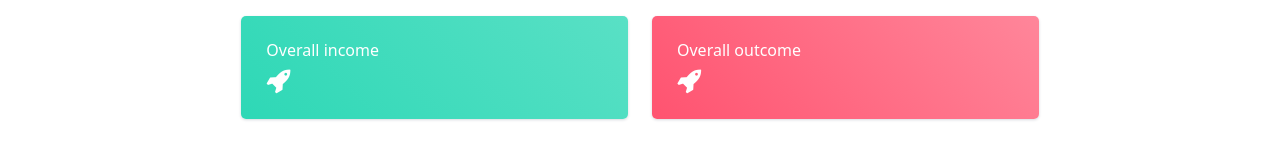
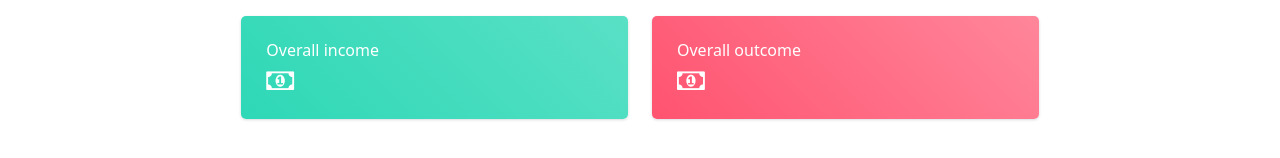
Before and after one commit to AymanMak1/Family-Budget-Client, an Angular app: page / in a window 1280 px wide. Shown: the part 273-431 px from the top of the page. Built offline with nearby package versions, Linux system fonts and the light colour scheme; no server answers.

Commit message:
Minor Style Change

```diff
--- a/src/app/components/main/main.component.html
+++ b/src/app/components/main/main.component.html
@@ -13,8 +13,11 @@
         <div class="col-md-4 col-xl-6">
             <div class="card bg-c-green order-card">
                 <div class="card-block">
-                    <h6 class="m-b-20">Overall income</h6>
-                    <h2 class="text-right"><i class="fa fa-rocket f-left"></i><span>{{overallIncome}}</span></h2>
+                    <h6 class="m-b-20 m-l-20">Overall income</h6>
+                    <div class="d-flex align-items-center">
+                      <i class="fa fa-money f-left"></i>
+                      <h2 class="text-right" style="margin-left:20px;"><span>{{overallIncome}}</span></h2>
+                    </div>
                 </div>
             </div>
         </div>
@@ -22,7 +25,10 @@
           <div class="card bg-c-pink order-card">
               <div class="card-block">
                   <h6 class="m-b-20">Overall outcome</h6>
-                  <h2 class="text-right"><i class="fa fa-rocket f-left"></i><span>{{overallOutcome}}</span></h2>
+                  <div class="d-flex align-items-center">
+                    <i class="fa fa-money f-left"></i>
+                    <h2 class="text-right" style="margin-left:20px;"><span>{{overallOutcome}}</span></h2>
+                  </div>
               </div>
           </div>
 
```
